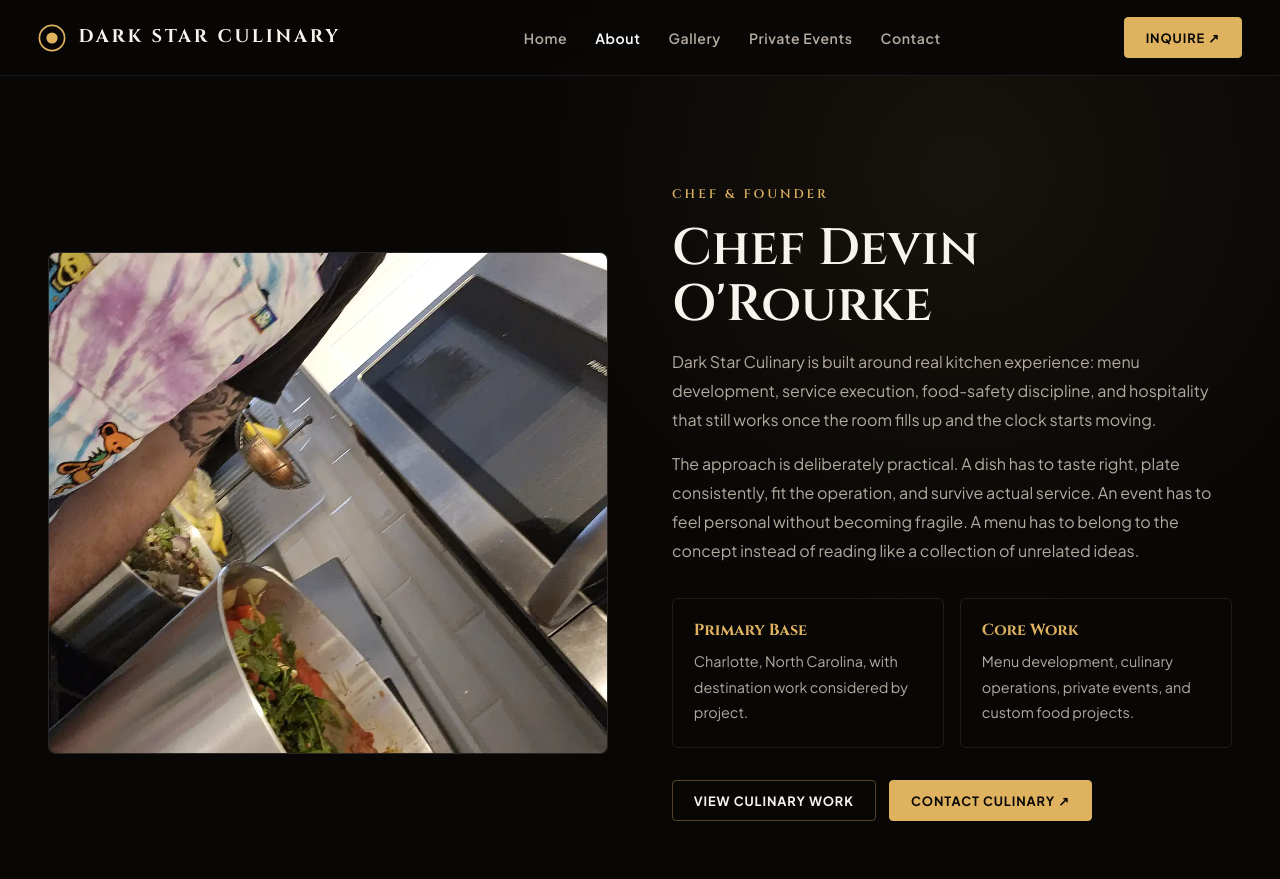
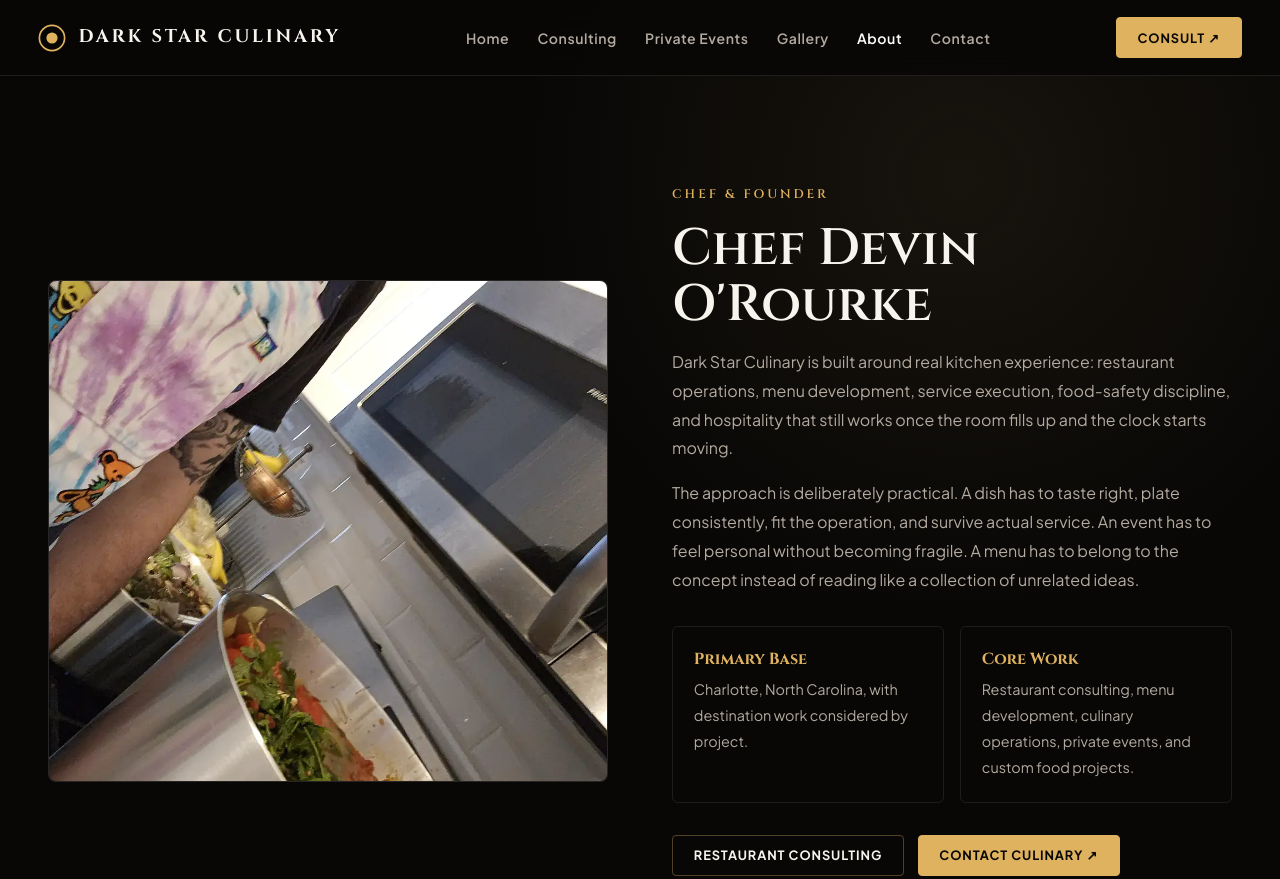
Before and after one commit to dev-in-portfolio/darkstarculinary, a website built with Vite: page about.html in a window 1280 px wide. Shown: the top 879 px of the page. Built offline with nearby package versions, Linux system fonts and the light colour scheme.

Commit message:
Add consulting navigation to Culinary about page

```diff
--- a/about.html
+++ b/about.html
@@ -3,16 +3,16 @@
 <head>
   <meta charset="UTF-8"><meta name="viewport" content="width=device-width, initial-scale=1.0">
   <title>About | Dark Star Culinary</title>
-  <meta name="description" content="About Dark Star Culinary and Chef Devin O'Rourke: culinary leadership, menu development, kitchen operations, and private hospitality based in Charlotte, NC.">
+  <meta name="description" content="About Dark Star Culinary and Chef Devin O'Rourke: restaurant consulting, culinary leadership, menu development, kitchen operations, and private hospitality based in Charlotte, NC.">
   <link rel="stylesheet" href="/src/style.css">
 </head>
 <body>
-  <header class="culinary-header"><a href="/" class="brand-mark" aria-label="Dark Star Culinary home"><svg class="brand-svg" viewBox="0 0 100 100"><circle cx="50" cy="50" r="45" fill="none" stroke="#dfb260" stroke-width="6"/><circle cx="50" cy="50" r="20" fill="#dfb260"/></svg><span class="brand-title">DARK STAR CULINARY</span></a><nav class="culinary-nav" aria-label="Main navigation"><a href="/" class="nav-link">Home</a><a href="/about.html" class="nav-link active">About</a><a href="/gallery.html" class="nav-link">Gallery</a><a href="/private-events.html" class="nav-link">Private Events</a><a href="/contact.html" class="nav-link">Contact</a></nav><div class="header-actions"><a href="/private-events.html" class="cta-button">Inquire ↗</a><button class="mobile-menu-toggle" aria-label="Toggle navigation" aria-expanded="false"><svg viewBox="0 0 24 24"><path d="M3 18h18v-2H3v2zm0-5h18v-2H3v2zm0-7v2h18V6H3z"/></svg></button></div></header>
+  <header class="culinary-header"><a href="/" class="brand-mark" aria-label="Dark Star Culinary home"><svg class="brand-svg" viewBox="0 0 100 100"><circle cx="50" cy="50" r="45" fill="none" stroke="#dfb260" stroke-width="6"/><circle cx="50" cy="50" r="20" fill="#dfb260"/></svg><span class="brand-title">DARK STAR CULINARY</span></a><nav class="culinary-nav" aria-label="Main navigation"><a href="/" class="nav-link">Home</a><a href="/restaurant-consulting.html" class="nav-link">Consulting</a><a href="/private-events.html" class="nav-link">Private Events</a><a href="/gallery.html" class="nav-link">Gallery</a><a href="/about.html" class="nav-link active">About</a><a href="/contact.html" class="nav-link">Contact</a></nav><div class="header-actions"><a href="/restaurant-consulting.html#consulting-inquiry" class="cta-button">Consult ↗</a><button class="mobile-menu-toggle" aria-label="Toggle navigation" aria-expanded="false"><svg viewBox="0 0 24 24"><path d="M3 18h18v-2H3v2zm0-5h18v-2H3v2zm0-7v2h18V6H3z"/></svg></button></div></header>
   <main style="padding-top:6rem">
     <section class="section-wrapper">
       <div class="split-feature">
         <div class="split-media"><img src="/media/gallery/culinary-037.webp" alt="Chef at work during service preparation" loading="eager"></div>
-        <div class="split-copy"><span class="eyebrow">CHEF & FOUNDER</span><h1>Chef Devin O'Rourke</h1><p>Dark Star Culinary is built around real kitchen experience: menu development, service execution, food-safety discipline, and hospitality that still works once the room fills up and the clock starts moving.</p><p>The approach is deliberately practical. A dish has to taste right, plate consistently, fit the operation, and survive actual service. An event has to feel personal without becoming fragile. A menu has to belong to the concept instead of reading like a collection of unrelated ideas.</p><div class="fact-grid"><div class="fact"><strong>Primary Base</strong><p>Charlotte, North Carolina, with destination work considered by project.</p></div><div class="fact"><strong>Core Work</strong><p>Menu development, culinary operations, private events, and custom food projects.</p></div></div><div class="hero-actions"><a href="/gallery.html" class="ghost-button">View Culinary Work</a><a href="/contact.html" class="cta-button">Contact Culinary ↗</a></div></div>
+        <div class="split-copy"><span class="eyebrow">CHEF & FOUNDER</span><h1>Chef Devin O'Rourke</h1><p>Dark Star Culinary is built around real kitchen experience: restaurant operations, menu development, service execution, food-safety discipline, and hospitality that still works once the room fills up and the clock starts moving.</p><p>The approach is deliberately practical. A dish has to taste right, plate consistently, fit the operation, and survive actual service. An event has to feel personal without becoming fragile. A menu has to belong to the concept instead of reading like a collection of unrelated ideas.</p><div class="fact-grid"><div class="fact"><strong>Primary Base</strong><p>Charlotte, North Carolina, with destination work considered by project.</p></div><div class="fact"><strong>Core Work</strong><p>Restaurant consulting, menu development, culinary operations, private events, and custom food projects.</p></div></div><div class="hero-actions"><a href="/restaurant-consulting.html" class="ghost-button">Restaurant Consulting</a><a href="/contact.html" class="cta-button">Contact Culinary ↗</a></div></div>
       </div>
     </section>
     <section class="section-wrapper rule"><div class="section-header"><span class="eyebrow">THE STANDARD</span><h2 class="section-title">Creativity without operational fantasy.</h2><p class="section-copy">The useful version of culinary creativity accounts for labor, timing, sourcing, dietary needs, equipment, consistency, and the guest experience. Otherwise it is just a very expensive sketch.</p></div><div class="service-grid"><article class="service-card"><span class="num">01</span><h3>Flavor First</h3><p>Technique and presentation matter because they support the food, not because they photograph well in isolation.</p></article><article class="service-card"><span class="num">02</span><h3>Systems Matter</h3><p>Prep, sanitation, station design, timing, communication, and repeatability are part of the culinary result.</p></article><article class="service-card"><span class="num">03</span><h3>Hospitality Is the Point</h3><p>The final measure is what the guest experiences and what the operation can consistently deliver.</p></article></div></section>
```
